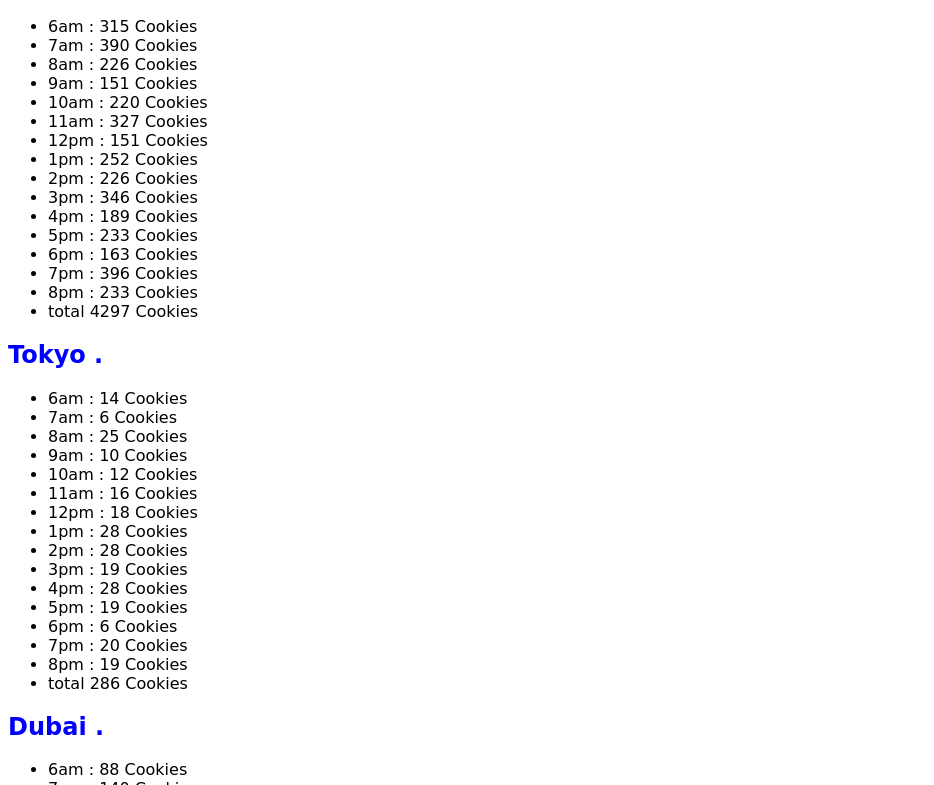
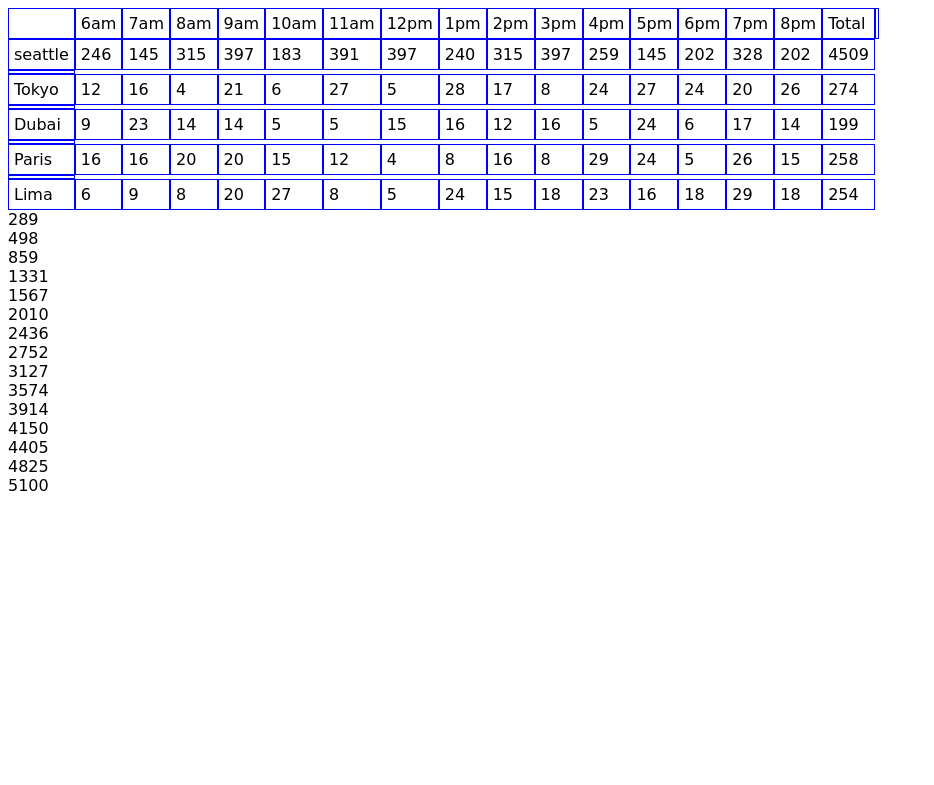
Before and after one commit to salammustafa728/cookie-stand, a plain HTML site: page sales.html in a window 1280 px wide. Shown: the part 112-897 px from the top of the page, without its empty margins (0-934 px from the left). After the commit the page ends 800 px from the top, so only its background shows below. Drawn offline with Linux system fonts and the light colour scheme; a web font is replaced by a local one.

Commit message:
made constructor obj to each litral obj

```diff
--- a/css/style.css
+++ b/css/style.css
@@ -11,3 +11,9 @@ h1{
 h2{
     color: blue;
 }
+td,th{
+    border: 1px solid blue;
+}
+td{
+    padding: 5px;
+}
--- a/js/app.js
+++ b/js/app.js
@@ -1,220 +1,254 @@
 'use strict';
 
-
-let loca ={
-  loc1: 'seattle',
-  loc2: 'Tokyo',
-  loc3: 'Dubai',
-  loc4: 'Paris',
-  loc5: 'Lima',
-};
 const bodyEle = document.getElementById('bodySalAttributes');
+const h1E = document.getElementById('wlecomMsg');
 
 const h1Element = document.createElement('h1');
 h1Element.textContent = 'Salamon-Cookies For Pat';
-bodyEle.appendChild(h1Element);
+h1E.appendChild(h1Element);
+
+let hours=['','6am','7am','8am','9am','10am','11am','12pm','1pm','2pm','3pm','4pm','5pm','6pm','7pm','8pm','Total'];
+
+const tableCOOK = document.getElementById('tableCookie');
+function getRandomIntInclusive(min, max) {
+  min = Math.ceil(min);
+  max = Math.floor(max);
+  return Math.floor(Math.random() * (max - min + 1) + min);
+}
+
+for(let i=0;i<hours.length;i++){
+  const tdEle = document.createElement('td');
+  tdEle.textContent = `${hours[i]}`;
+  tableCOOK.appendChild(tdEle);
+}
+
+function Seattle(minCusm,maxCus,AvgCus){
+  this.name='seattle';
+  this.minCusm=minCusm;
+  this.maxCus=maxCus;
+  this.AvgCus=AvgCus;
+  this.cookiePerH=[];
+  this.CustomerPerH=[];
+  this.AvgCutmConsuming = 0;
+  this.customerper =0;
+
+  this.render=function(){
+
+    const tableElement = document.createElement('table');
+    bodyEle.appendChild(tableElement);
+
+    const trHead = document.createElement('th');
+    tableCOOK.appendChild(trHead);
+    const trElement = document.createElement('tr');
+    tableCOOK.appendChild(trElement);
+
+    let total = 0;
+    for(let i=0;i<hours.length-1;i++){
+      let cookiei=Math.ceil(getRandomIntInclusive(this.minCusm,this.maxCus)*AvgCus);
+      this.cookiePerH.push(cookiei);
+      if(this.cookiePerH[0]){
+        this.cookiePerH[0]='seattle';
+      }
+      const tdEle = document.createElement('td');
+      tdEle.textContent = `${this.cookiePerH[i]}`;
+      total=total + cookiei;
+      trElement.appendChild(tdEle);
+    }
+    const tdT = document.createElement('td');
+    tdT.textContent=total;
+    trElement.appendChild(tdT);
+  };
+
+}
+
+let seattle = new Seattle(23,65,6.3);
+seattle.render();
+console.log(seattle);
+
+function Tokyo(minCusm,maxCus,AvgCus){
+  this.name='Tokyo';
+  this.minCusm=minCusm;
+  this.maxCus=maxCus;
+  this.AvgCus=AvgCus;
+  this.cookiePerH=[];
+  this.CustomerPerH=[];
+  this.AvgCutmConsuming = 0;
+  this.customerper =0;
+
+  this.render=function(){
+
+    const tableElement = document.createElement('table');
+    bodyEle.appendChild(tableElement);
+
+    const trHead = document.createElement('th');
+    tableCOOK.appendChild(trHead);
+    const trElement = document.createElement('tr');
+    tableCOOK.appendChild(trElement);
+
+    let total = 0;
+    for(let i=0;i<hours.length-1;i++){
+      let cookiei=Math.ceil(getRandomIntInclusive(this.minCusm,this.maxCus)*AvgCus);
+      this.cookiePerH.push(cookiei);
+      if(this.cookiePerH[0]){
+        this.cookiePerH[0]='Tokyo';
+      }
+      const tdEle = document.createElement('td');
+      tdEle.textContent = `${this.cookiePerH[i]}`;
+      total=total + cookiei;
+      trElement.appendChild(tdEle);
+
+    }
+    const tdT = document.createElement('td');
+    tdT.textContent=total;
+    trElement.appendChild(tdT);
+  };
+
+}
+let tokyo = new Tokyo(3,24,1.2);
+tokyo.render();
+
+function Dubai(minCusm,maxCus,AvgCus){
+  this.name='Dubai';
+  this.minCusm=minCusm;
+  this.maxCus=maxCus;
+  this.AvgCus=AvgCus;
+  this.cookiePerH=[];
+  this.CustomerPerH=[];
+  this.AvgCutmConsuming = 0;
+  this.customerper =0;
+
+  this.render=function(){
+
+    const tableElement = document.createElement('table');
+    bodyEle.appendChild(tableElement);
+
+    const trHead = document.createElement('th');
+    tableCOOK.appendChild(trHead);
+    const trElement = document.createElement('tr');
+    tableCOOK.appendChild(trElement);
+
+    let total = 0;
+    for(let i=0;i<hours.length-1;i++){
+      let cookiei=Math.ceil(getRandomIntInclusive(this.minCusm,this.maxCus)*AvgCus);
+      this.cookiePerH.push(cookiei);
+      if(this.cookiePerH[0]){
+        this.cookiePerH[0]='Dubai';
+      }
+      const tdEle = document.createElement('td');
+      tdEle.textContent = `${this.cookiePerH[i]}`;
+      total=total + cookiei;
+      trElement.appendChild(tdEle);
+    }
+    const tdT = document.createElement('td');
+    tdT.textContent=total;
+    trElement.appendChild(tdT);
+  };
+
+}
+let dubai = new Dubai(3,24,1.2);
+dubai.render();
 
 
+function Paris(minCusm,maxCus,AvgCus){
+  this.name='Paris';
+  this.minCusm=minCusm;
+  this.maxCus=maxCus;
+  this.AvgCus=AvgCus;
+  this.cookiePerH=[];
+  this.CustomerPerH=[];
+  this.AvgCutmConsuming = 0;
+  this.customerper =0;
 
-let seattle = {
-  minCus: 23,
-  maxCus: 65,
-  avgCook: 6.3,
+  this.render=function(){
 
-  hours:['6am','7am','8am','9am','10am','11am','12pm','1pm','2pm','3pm','4pm','5pm','6pm','7pm','8pm'],
+    const tableElement = document.createElement('table');
+    bodyEle.appendChild(tableElement);
 
-  numberCustomer: function(minCus,maxCus){
-    minCus = Math.ceil(minCus);
-    maxCus = Math.floor(maxCus);
-    return Math.floor(Math.random() * (maxCus - minCus + 1) + minCus);
-  },
-  avgCookieCustomerH: function(){
-    return Math.floor(this.numberCustomer(this.minCus,this.maxCus)*this.avgCook);
-  },
-  element: function(){
-    const h2Ele = document.createElement('h2');
-    h2Ele.textContent = `${loca.loc1} .`;
-    bodyEle.appendChild(h2Ele);
+    const trHead = document.createElement('th');
+    tableCOOK.appendChild(trHead);
+    const trElement = document.createElement('tr');
+    tableCOOK.appendChild(trElement);
 
-    const ulElement = document.createElement('ul');
-    bodyEle.appendChild(ulElement);
     let total = 0;
-    for(let i=0;i<this.hours.length;i++){
-      const liEle = document.createElement('li');
-      liEle.textContent = this.hours[i]+' : '+ this.avgCookieCustomerH()+' Cookies';
-      total= total+this.avgCookieCustomerH();
-      ulElement.appendChild(liEle);
+    for(let i=0;i<hours.length-1;i++){
+      let cookiei=Math.ceil(getRandomIntInclusive(this.minCusm,this.maxCus)*AvgCus);
+      this.cookiePerH.push(cookiei);
+      if(this.cookiePerH[0]){
+        this.cookiePerH[0]='Paris';
+      }
+      const tdEle = document.createElement('td');
+      tdEle.textContent = `${this.cookiePerH[i]}`;
+      total=total + cookiei;
+      trElement.appendChild(tdEle);
+    }
+    const tdT = document.createElement('td');
+    tdT.textContent=total;
+    trElement.appendChild(tdT);
+  };
 
+}
+let paris = new Paris(3,24,1.2);
+paris.render();
+
+function Lima(minCusm,maxCus,AvgCus){
+  this.name='Lima';
+  this.minCusm=minCusm;
+  this.maxCus=maxCus;
+  this.AvgCus=AvgCus;
+  this.cookiePerH=[];
+  this.CustomerPerH=[];
+  this.AvgCutmConsuming = 0;
+  this.customerper =0;
+
+  this.render=function(){
+
+    const tableElement = document.createElement('table');
+    bodyEle.appendChild(tableElement);
+
+    const trHead = document.createElement('th');
+    tableCOOK.appendChild(trHead);
+    const trElement = document.createElement('tr');
+    tableCOOK.appendChild(trElement);
+
+    let total = 0;
+    for(let i=0;i<hours.length-1;i++){
+      let cookiei=Math.ceil(getRandomIntInclusive(this.minCusm,this.maxCus)*AvgCus);
+      this.cookiePerH.push(cookiei);
+      if(this.cookiePerH[0]){
+        this.cookiePerH[0]='Lima';
+      }
+      const tdEle = document.createElement('td');
+      tdEle.textContent = `${this.cookiePerH[i]}`;
+      total=total + cookiei;
+      trElement.appendChild(tdEle);
     }
-    const liele = document.createElement('li');
-    liele.textContent = 'total '+total+' Cookies';
-    ulElement.appendChild(liele);
-  },
+    const tdT = document.createElement('td');
+    tdT.textContent=total;
+    trElement.appendChild(tdT);
+  };
 
-};
-seattle.element();
-seattle.avgCookieCustomerH();
-seattle.numberCustomer(seattle.minCus,seattle.maxCus);
-console.log(seattle.total);
+}
+let lima = new Lima(3,24,1.2);
+lima.render();
 
-console.log(seattle);
+let to=[];
+let tt=0;
+let t;
+for(let i =1;i<hours.length-1;i++){
+  if(to[0]){
+    to='';
+  }
+  t = seattle.cookiePerH[i] + tokyo.cookiePerH[i]+ dubai.cookiePerH[i] + paris.cookiePerH[i] +lima.cookiePerH[i];
+  tt = tt + t;
+  to[i]=tt;
+  const trEle = document.createElement('tr');
+  tableCOOK.appendChild(trEle);
+  const tfEle = document.createElement('tr');
+  tfEle.textContent=`${to[i]}`;
+
+  tableCOOK.appendChild(tfEle);
+}
 
 
-
-
-let Tokyo = {
-  minCus: 3,
-  maxCus: 24,
-  avgCook: 1.2,
-  hours:['6am','7am','8am','9am','10am','11am','12pm','1pm','2pm','3pm','4pm','5pm','6pm','7pm','8pm'],
-  numberCustomer: function(minCus,maxCus){
-    minCus = Math.ceil(minCus);
-    maxCus = Math.floor(maxCus);
-    return Math.floor(Math.random() * (maxCus - minCus + 1) + minCus);
-  },
-  avgCookieCustomerH: function(){
-
-    return Math.floor(this.numberCustomer(this.minCus,this.maxCus)*this.avgCook);
-  },
-
-  element2: function(){
-    const h2Ele2 = document.createElement('h2');
-    h2Ele2.textContent = `${loca.loc2} .`;
-    bodyEle.appendChild(h2Ele2);
-    let total = 0;
-    const ulElement = document.createElement('ul');
-    bodyEle.appendChild(ulElement);
-
-    for(let i=0;i<this.hours.length;i++){
-      const liEle = document.createElement('li');
-      liEle.textContent = this.hours[i]+' : '+ this.avgCookieCustomerH()+' Cookies';
-      total= total+this.avgCookieCustomerH();
-      ulElement.appendChild(liEle);
-    }
-    const liele = document.createElement('li');
-    liele.textContent = 'total '+total+' Cookies';
-    ulElement.appendChild(liele);
-  },
-};
-Tokyo.element2();
-Tokyo.avgCookieCustomerH();
-Tokyo.numberCustomer(Tokyo.minCus,Tokyo.maxCus);
-console.log(Tokyo);
-
-
-// }
-
-let Dubai = {
-  minCus: 11,
-  maxCus: 38,
-  avgCook: 3.7,
-  hours:['6am','7am','8am','9am','10am','11am','12pm','1pm','2pm','3pm','4pm','5pm','6pm','7pm','8pm'],
-  numberCustomer: function(minCus,maxCus){
-    minCus = Math.ceil(minCus);
-    maxCus = Math.floor(maxCus);
-    return Math.floor(Math.random() * (maxCus - minCus + 1) + minCus);
-  },
-  avgCookieCustomerH: function(){
-    return Math.floor(this.numberCustomer(this.minCus,this.maxCus)*this.avgCook);
-  },
-  element3: function(){
-    const h2Ele2 = document.createElement('h2');
-    h2Ele2.textContent = `${loca.loc3} .`;
-    bodyEle.appendChild(h2Ele2);
-    let total = 0;
-    const ulElement = document.createElement('ul');
-    bodyEle.appendChild(ulElement);
-
-    for(let i=0;i<this.hours.length;i++){
-      const liEle = document.createElement('li');
-      liEle.textContent = this.hours[i]+' : '+ this.avgCookieCustomerH()+' Cookies';
-      total= total+this.avgCookieCustomerH();
-      ulElement.appendChild(liEle);
-    }
-    const liele = document.createElement('li');
-    liele.textContent = 'total '+total+' Cookies';
-    ulElement.appendChild(liele);
-  },
-};
-Dubai.element3();
-Dubai.avgCookieCustomerH();
-Dubai.numberCustomer(Dubai.minCus,Dubai.maxCus);
-console.log(Dubai);
-
-
-let Paris = {
-  minCus: 20,
-  maxCus: 38,
-  avgCook: 2.3,
-  hours:['6am','7am','8am','9am','10am','11am','12pm','1pm','2pm','3pm','4pm','5pm','6pm','7pm','8pm'],
-  numberCustomer: function(minCus,maxCus){
-    minCus = Math.ceil(minCus);
-    maxCus = Math.floor(maxCus);
-    return Math.floor(Math.random() * (maxCus - minCus + 1) + minCus);
-  },
-  avgCookieCustomerH: function(){
-    return Math.floor(this.numberCustomer(this.minCus,this.maxCus)*this.avgCook);
-  },
-  element4: function(){
-    const h2Ele2 = document.createElement('h2');
-    h2Ele2.textContent = `${loca.loc4} .`;
-    bodyEle.appendChild(h2Ele2);
-    let total = 0;
-    const ulElement = document.createElement('ul');
-    bodyEle.appendChild(ulElement);
-
-    for(let i=0;i<this.hours.length;i++){
-      const liEle = document.createElement('li');
-      liEle.textContent = this.hours[i]+' : '+ this.avgCookieCustomerH()+' Cookies';
-      total= total+this.avgCookieCustomerH();
-      ulElement.appendChild(liEle);
-    }
-    const liele = document.createElement('li');
-    liele.textContent = 'total '+total+' Cookies';
-    ulElement.appendChild(liele);
-  },
-};
-Paris.element4();
-Paris.avgCookieCustomerH();
-Paris.numberCustomer(Paris.minCus,Paris.maxCus);
-console.log(Paris);
-
-
-
-let Lima = {
-  minCus: 2,
-  maxCus: 16,
-  avgCook: 4.6,
-  hours:['6am','7am','8am','9am','10am','11am','12pm','1pm','2pm','3pm','4pm','5pm','6pm','7pm','8pm'],
-  numberCustomer: function(minCus,maxCus){
-    minCus = Math.ceil(minCus);
-    maxCus = Math.floor(maxCus);
-    return Math.floor(Math.random() * (maxCus - minCus + 1) + minCus);
-  },
-  avgCookieCustomerH: function(){
-    return Math.floor(this.numberCustomer(this.minCus,this.maxCus)*this.avgCook);
-  },
-
-  element5: function(){
-    const h2Ele2 = document.createElement('h2');
-    h2Ele2.textContent = `${loca.loc5} .`;
-    bodyEle.appendChild(h2Ele2);
-    let total = 0;
-    const ulElement = document.createElement('ul');
-    bodyEle.appendChild(ulElement);
-
-    for(let i=0;i<this.hours.length;i++){
-      const liEle = document.createElement('li');
-      liEle.textContent = this.hours[i]+' : '+ this.avgCookieCustomerH()+' Cookies';
-      total= total+this.avgCookieCustomerH();
-      ulElement.appendChild(liEle);
-    }
-    const liele = document.createElement('li');
-    liele.textContent = 'total '+total+' Cookies';
-    ulElement.appendChild(liele);
-  },
-};
-Lima.element5();
-Lima.avgCookieCustomerH();
-Lima.numberCustomer(Lima.minCus,Lima.maxCus);
-console.log(Lima);
+  let TotalTotal = tt + seattle.cookiePerH[17]+tokyo.cookiePerH[17]+dubai.cookiePerH[17]+paris.cookiePerH[17]+lima.cookiePerH[17];
+  console.log(TotalTotal);
--- a/sales.html
+++ b/sales.html
@@ -9,6 +9,12 @@
 </head>
 <body id="bodySalAttributes">
 
+<h2 id="wlecomMsg"></h1>
+    <article id="tableCookie">
+
+
+
+    </article>
 
 
 
```
